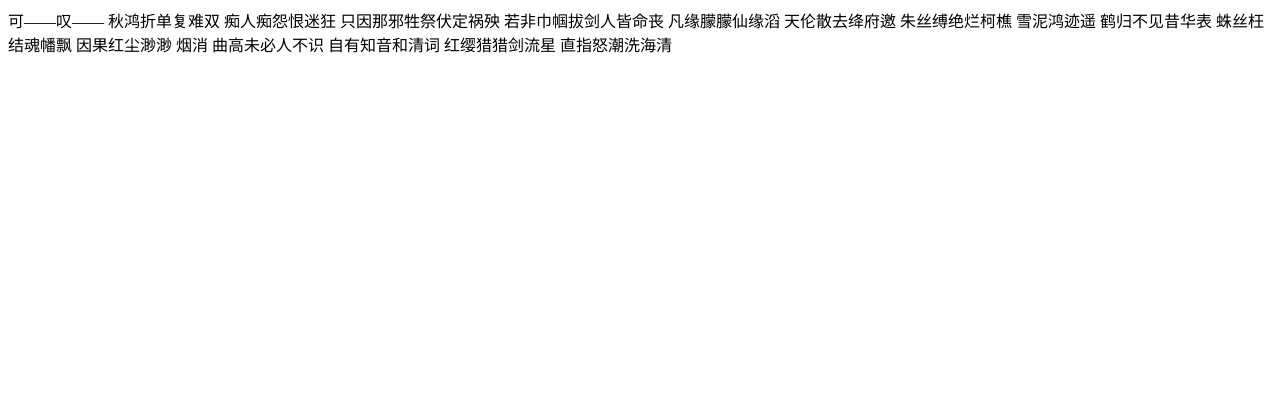
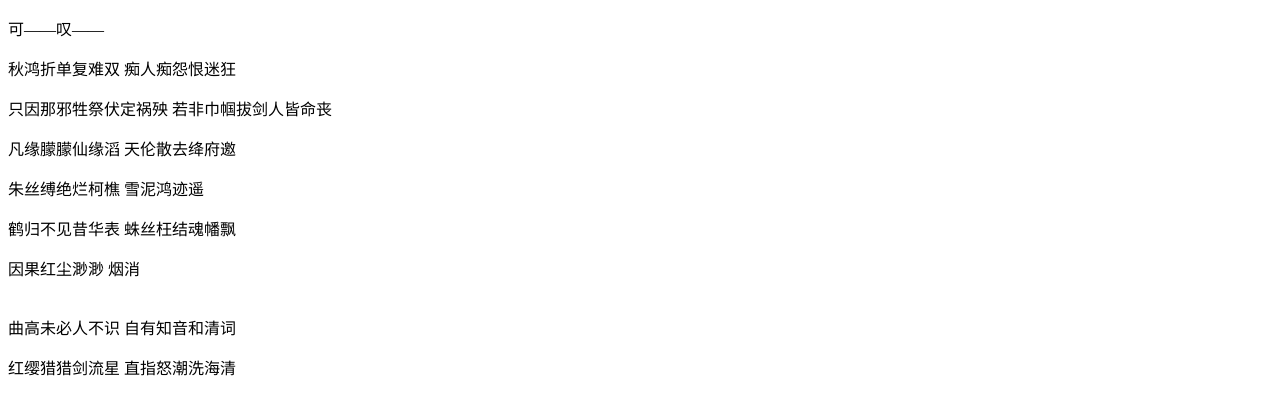
Before and after one commit to xlll111/zl, a plain HTML site: page 神女劈观/1 /index.html in a window 1280 px wide. Drawn offline with Linux system fonts and the light colour scheme.

Commit message:
Update index.html

```diff
--- a/神女劈观/1 /index.html
+++ b/神女劈观/1 /index.html
@@ -1,18 +1,24 @@
-<p>可——叹——
-秋鸿折单复难双
-痴人痴怨恨迷狂
-只因那邪牲祭伏定祸殃
-若非巾帼拔剑人皆命丧
-凡缘朦朦仙缘滔
-天伦散去绛府邀
-朱丝缚绝烂柯樵
-雪泥鸿迹遥
-鹤归不见昔华表
-蛛丝枉结魂幡飘
-因果红尘渺渺 烟消
+<!DOCTYPE html>
+<html lang="zh-CN">
 
-曲高未必人不识
-自有知音和清词
-红缨猎猎剑流星
-直指怒潮洗海清
-</p>
+<head>
+    <meta charset="UTF-8">
+    <meta http-equiv="X-UA-Compatible" content="IE=edge">
+    <meta name="viewport" content="width=device-width, initial-scale=1.0">
+    <title>Document</title>
+</head>
+
+<body>
+    <p>可——叹——</p>
+    <p> 秋鸿折单复难双   痴人痴怨恨迷狂</p>
+    <p> 只因那邪牲祭伏定祸殃   若非巾帼拔剑人皆命丧</p>
+    <p> 凡缘朦朦仙缘滔   天伦散去绛府邀</p>
+    <p> 朱丝缚绝烂柯樵   雪泥鸿迹遥</p>
+    <p> 鹤归不见昔华表   蛛丝枉结魂幡飘</p>
+    <p> 因果红尘渺渺 烟消</p>
+   <div style="height: 3px;"></div>
+    <p> 曲高未必人不识   自有知音和清词</p>
+    <p> 红缨猎猎剑流星   直指怒潮洗海清</p>
+</body>
+
+</html>
```
